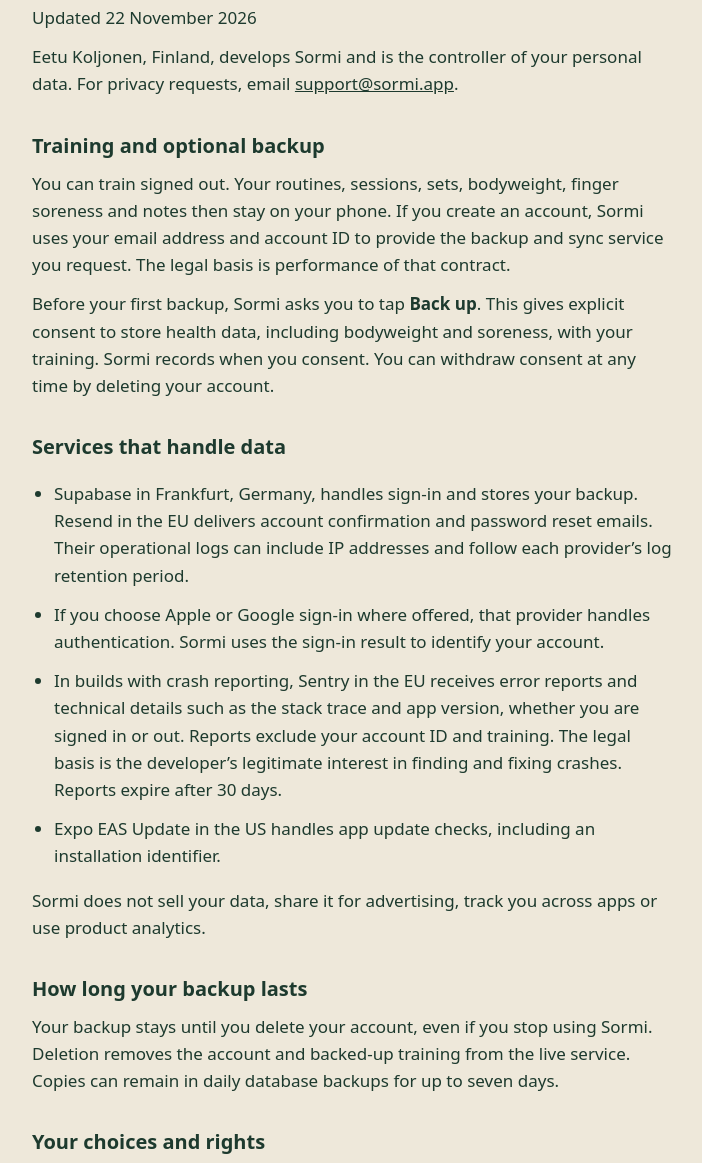
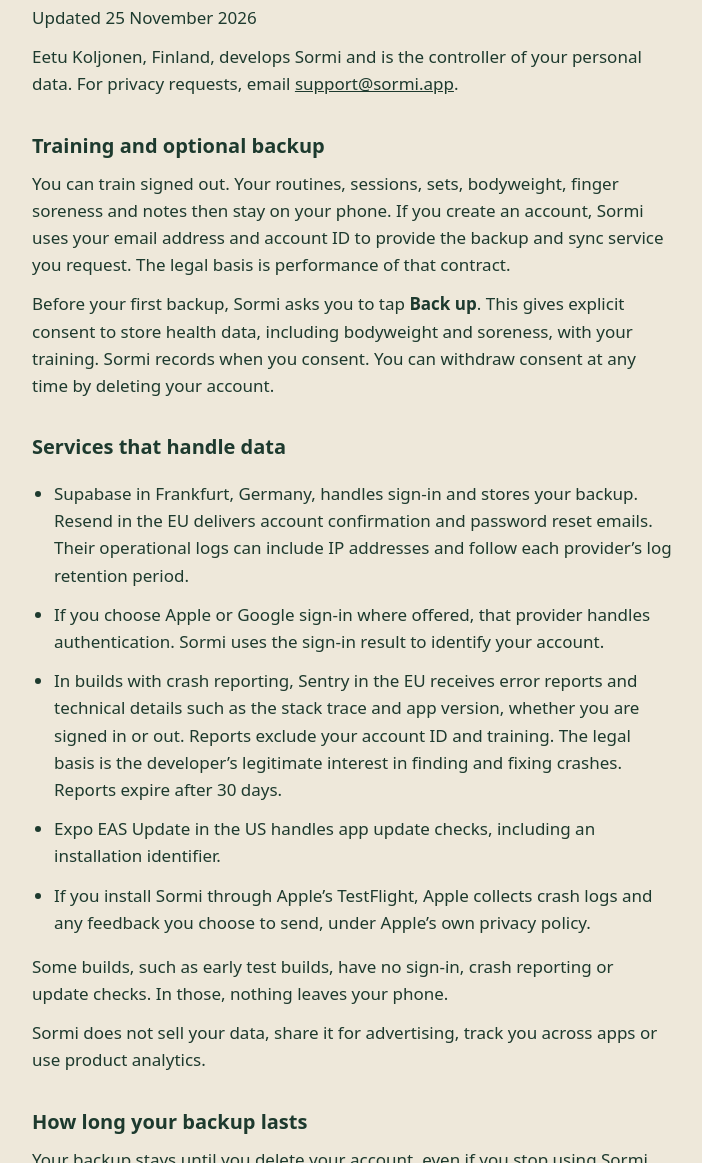
Before and after one commit to sormiapp/sormi-privacy-policy, a plain HTML site: page privacy/index.html in a window 1280 px wide. Shown: the part 72-1235 px from the top of the page, without its empty margins (288-990 px from the left). Drawn offline with Linux system fonts and the light colour scheme.

Commit message:
Privacy policy covers builds without sign-in and TestFlight

```diff
--- a/privacy/index.html
+++ b/privacy/index.html
@@ -9,7 +9,7 @@
 <body>
 <main>
 <h1>Sormi privacy policy</h1>
-<p>Updated 22 November 2026</p>
+<p>Updated 25 November 2026</p>
 <p>Eetu Koljonen, Finland, develops Sormi and is the controller of your personal data. For privacy requests, email <a href="mailto:support@sormi.app">support@sormi.app</a>.</p>
 <h2>Training and optional backup</h2>
 <p>You can train signed out. Your routines, sessions, sets, bodyweight, finger soreness and notes then stay on your phone. If you create an account, Sormi uses your email address and account ID to provide the backup and sync service you request. The legal basis is performance of that contract.</p>
@@ -20,7 +20,9 @@
 <li>If you choose Apple or Google sign-in where offered, that provider handles authentication. Sormi uses the sign-in result to identify your account.</li>
 <li>In builds with crash reporting, Sentry in the EU receives error reports and technical details such as the stack trace and app version, whether you are signed in or out. Reports exclude your account ID and training. The legal basis is the developer’s legitimate interest in finding and fixing crashes. Reports expire after 30 days.</li>
 <li>Expo EAS Update in the US handles app update checks, including an installation identifier.</li>
+<li>If you install Sormi through Apple’s TestFlight, Apple collects crash logs and any feedback you choose to send, under Apple’s own privacy policy.</li>
 </ul>
+<p>Some builds, such as early test builds, have no sign-in, crash reporting or update checks. In those, nothing leaves your phone.</p>
 <p>Sormi does not sell your data, share it for advertising, track you across apps or use product analytics.</p>
 <h2>How long your backup lasts</h2>
 <p>Your backup stays until you delete your account, even if you stop using Sormi. Deletion removes the account and backed-up training from the live service. Copies can remain in daily database backups for up to seven days.</p>
```
